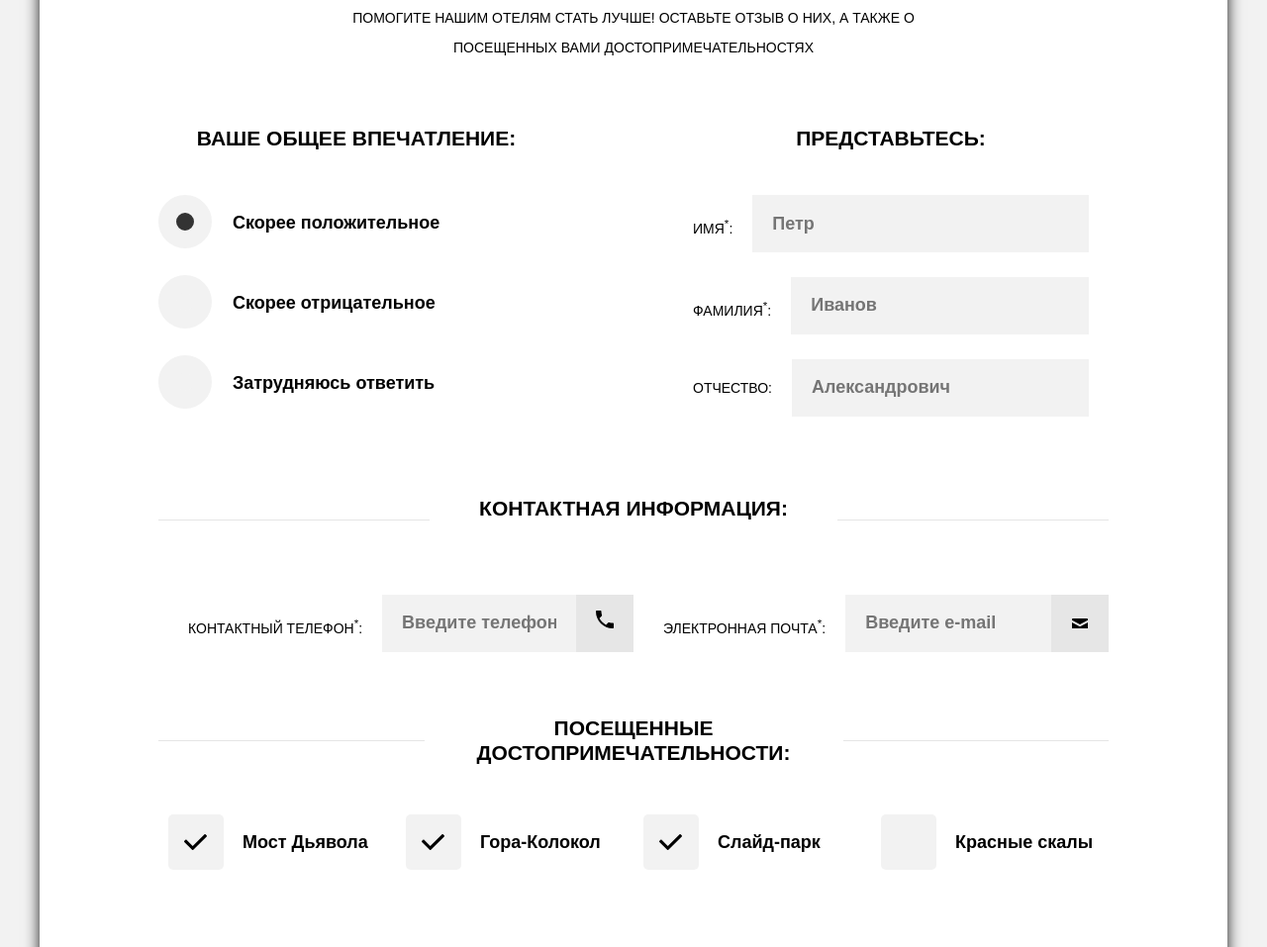
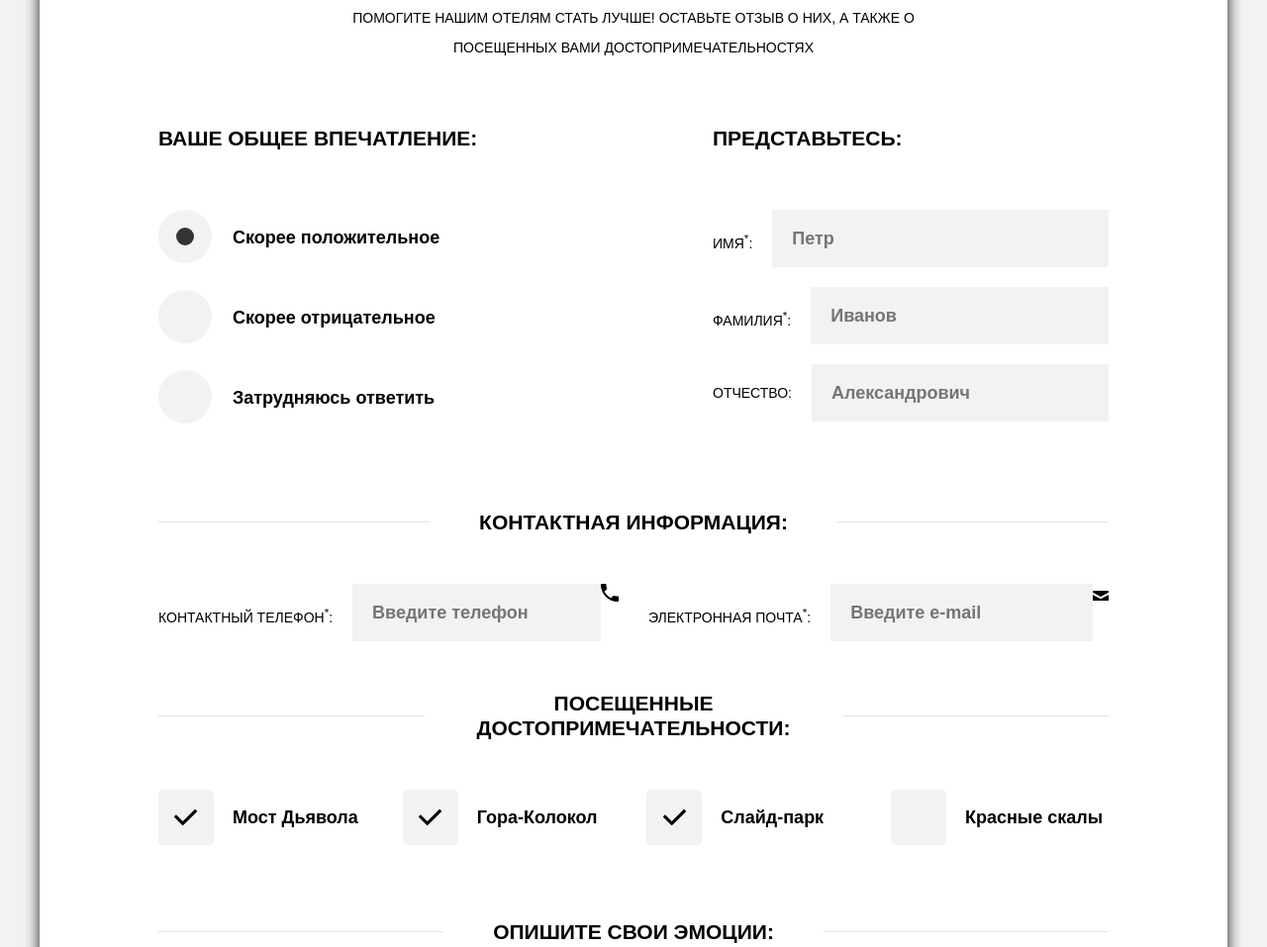
Before and after one commit to heyxesha/644639-sedona, a plain HTML site: page source/form.html in a window 1280 px wide. Shown: the part 460-1417 px from the top of the page at 99% size. Drawn offline with nearby package versions, Linux system fonts and the light colour scheme; files that its build step writes are made by us from their sources.

Commit message:
Поправила отступы, поправила рамку у форм, иконку телефона

```diff
--- a/source/less/form.less
+++ b/source/less/form.less
@@ -52,6 +52,7 @@
   padding-right: 20px;
   line-height: 58px;
   user-select: none;
+  height: 58px;
 }
 
 .form-list__inner {
@@ -81,21 +82,28 @@
 
   &:focus {
     background-color: #ffffff;
-    border: 3px solid #e5e5e5;
+    outline: 3px solid #e5e5e5;
+    outline-offset: -3px;
   }
 }
 
-.input-icon-wrapper {
+.input-icon-wrapper--mail {
   width: 58px;
   height: 58px;
   background-color: #e6e6e6;
   line-height: 58px;
 }
 
+.input-icon-wrapper--tel {
+  width: 58px;
+  height: 58px;
+  background-color: #e6e6e6;
+  line-height: 65px;
+}
+
 .form-review__text {
   width: 270px;
   height: 160px;
-  margin-top: 10px;
   padding: 10px 0 0 10px;
 }
 
@@ -104,13 +112,14 @@
   display: flex;
   flex-direction: column;
   width: 100%;
-  margin-bottom: 45px;
+  margin-bottom: 20px;
 }
 
 .form-list__title--contacts {
   margin-bottom: 5px;
   margin-left: 20px;
   line-height: 25px;
+  height: 25px;
   text-align: left;
   white-space: nowrap;
 }
@@ -124,7 +133,7 @@
 
 .checkbox-list__item,
 .toggle-list__item {
-  margin: 0 0 13px 0;
+  margin: 0 0 15px 0;
 }
 
 input[type="checkbox"],
@@ -211,21 +220,26 @@ input[type="radio"] {
     flex-wrap: wrap;
     align-items: stretch;
     justify-content: space-between;
-    padding: 0 60px 40px 60px;
+    padding: 20px 60px 60px 60px;
   }
 
   .form fieldset {
     border: none;
   }
 
+  .form__list {
+    padding: 10px 0 0 0;
+  }
+
   .form-personality {
-    flex-basis: 273px;
+    flex-basis: 266px;
+    padding: 20px 0 30px 0;
   }
 
   .form-impression {
     order: -1;
     flex-basis: 323px;
-    padding: 20px 0 0 0;
+    padding: 20px 0 30px 0;
   }
 
   .form-contacts,
@@ -242,9 +256,8 @@ input[type="radio"] {
 
   .form__legend {
     max-width: 323px;
-    height: 50px;
     flex-basis: 320px;
-    font-size: 21px;
+    font-size: 18px;
     font-weight: 700;
     padding: 0 30px;
     background-color: #ffffff;
@@ -252,7 +265,8 @@ input[type="radio"] {
 
   .form-impression .form__legend,
   .form-personality .form__legend {
-    padding: 0;
+    padding: 0 0 30px 0;
+    text-align: left;
   }
 
   .form-review {
@@ -261,7 +275,7 @@ input[type="radio"] {
   }
 
   .form-review__text {
-    margin-top: 20px;
+    margin: 60px 0;
     width: 658px;
   }
 
@@ -284,10 +298,12 @@ input[type="radio"] {
   }
 
   .checkbox-list {
+    width: 960px;
+    padding: 50px 0;
     display: flex;
     flex-wrap: wrap;
-    justify-content: space-around;
-    margin: 30px 0;
+    justify-content: space-between;
+    margin: 0;
   }
 
   .checkbox-list__item {
@@ -322,13 +338,14 @@ input[type="radio"] {
   .form-contacts,
   .form-places {
     flex-basis: 960px;
-    padding-bottom: 60px;
+    padding: 0;
   }
 
   .form-contacts .form-list {
     display: flex;
     justify-content: space-between;
     align-self: center;
+    padding: 50px 0;
   }
 
   .form__legend {
@@ -365,7 +382,11 @@ input[type="radio"] {
   .form-list__item--contacts {
     flex-direction: row;
     width: 50%;
-    margin: 30px 0 0 30px;
+    margin: 0;
+  }
+
+  .form-list__item--contacts:first-child {
+    margin-right: 30px;
   }
 
   .form-list__title--contacts {
```
